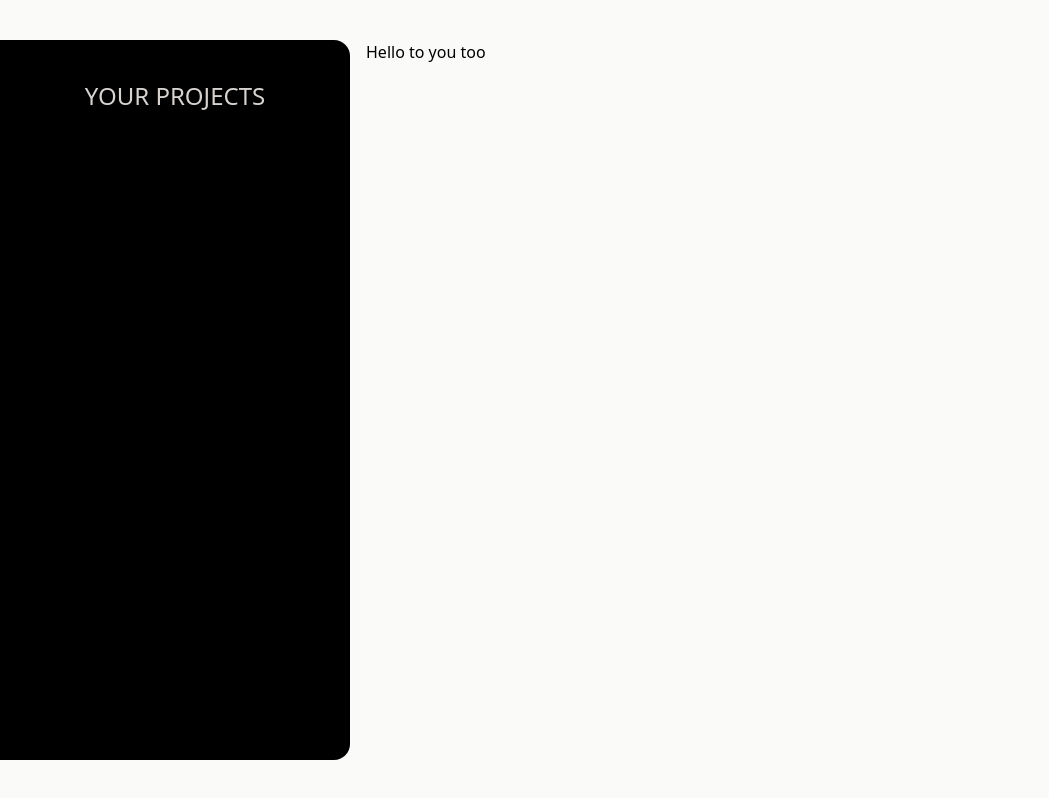
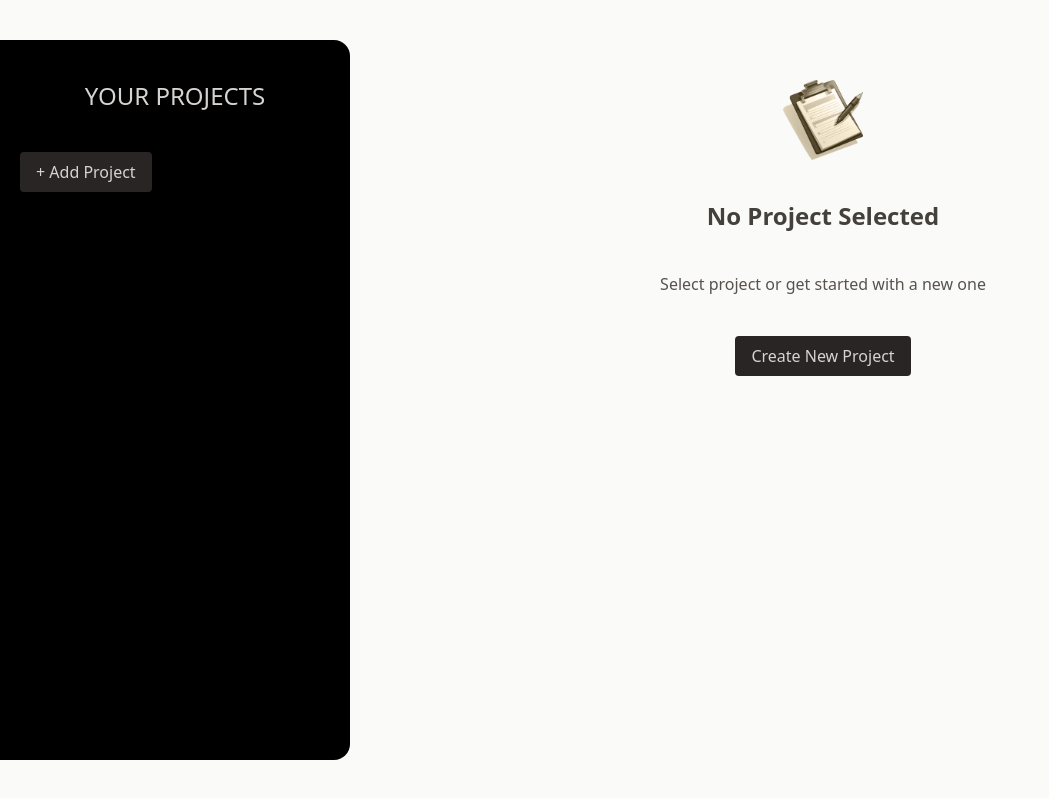
Before and after one commit to mykyta-oleks-dev/Vite-React-TailwindCSS-Projects_Management, a React (Vite) app: page / in a window 1280 px wide. Shown: the whole page, without its empty margins (0-1049 px from the left). Built offline with nearby package versions, Linux system fonts and the light colour scheme.

Commit message:
feat: created NoProject component

```diff
--- a/src/App.jsx
+++ b/src/App.jsx
@@ -1,10 +1,11 @@
+import NoProject from './components/NoProject';
 import Sidebar from './components/SideBar';
 
 function App() {
 	return (
 		<main className="grid grid-cols-[350px_1fr] grid-rows-1 gap-4 py-10 h-screen">
 			<Sidebar />
-			<div>Hello to you too</div>
+			<NoProject />
 		</main>
 	);
 }
--- /dev/null
+++ b/src/components/Button.jsx
@@ -0,0 +1,13 @@
+const Button = ({ children, ...props }) => {
+	return (
+		<button
+			{...props}
+			type="button"
+			className="py-2 px-4 bg-stone-800 rounded text-stone-300 cursor-pointer"
+		>
+			{children}
+		</button>
+	);
+};
+
+export default Button;
--- /dev/null
+++ b/src/components/NoProject.jsx
@@ -0,0 +1,19 @@
+import noProjectImg from '../assets/no-projects.png';
+import Button from './Button';
+
+const NoProject = () => {
+	return (
+		<div className="flex flex-col items-center py-10 gap-10">
+			<img src={noProjectImg} alt="no-projects" className="size-20" />
+			<h2 className="text-stone-700 font-bold text-2xl text-center">
+				No Project Selected
+			</h2>
+			<p className="text-stone-600">
+				Select project or get started with a new one
+			</p>
+			<Button>Create New Project</Button>
+		</div>
+	);
+};
+
+export default NoProject;
--- a/src/components/Sidebar.jsx
+++ b/src/components/Sidebar.jsx
@@ -1,9 +1,16 @@
+import Button from "./Button";
+
 const Sidebar = () => {
 	return (
 		<sidebar className="bg-black px-5 py-10 rounded-r-2xl flex flex-col">
 			<h2 className="text-stone-300 font-medium text-2xl text-center uppercase mb-10">
 				Your projects
 			</h2>
+			<div>
+				<Button>
+					+ Add Project
+				</Button>
+			</div>
 		</sidebar>
 	);
 };
```
